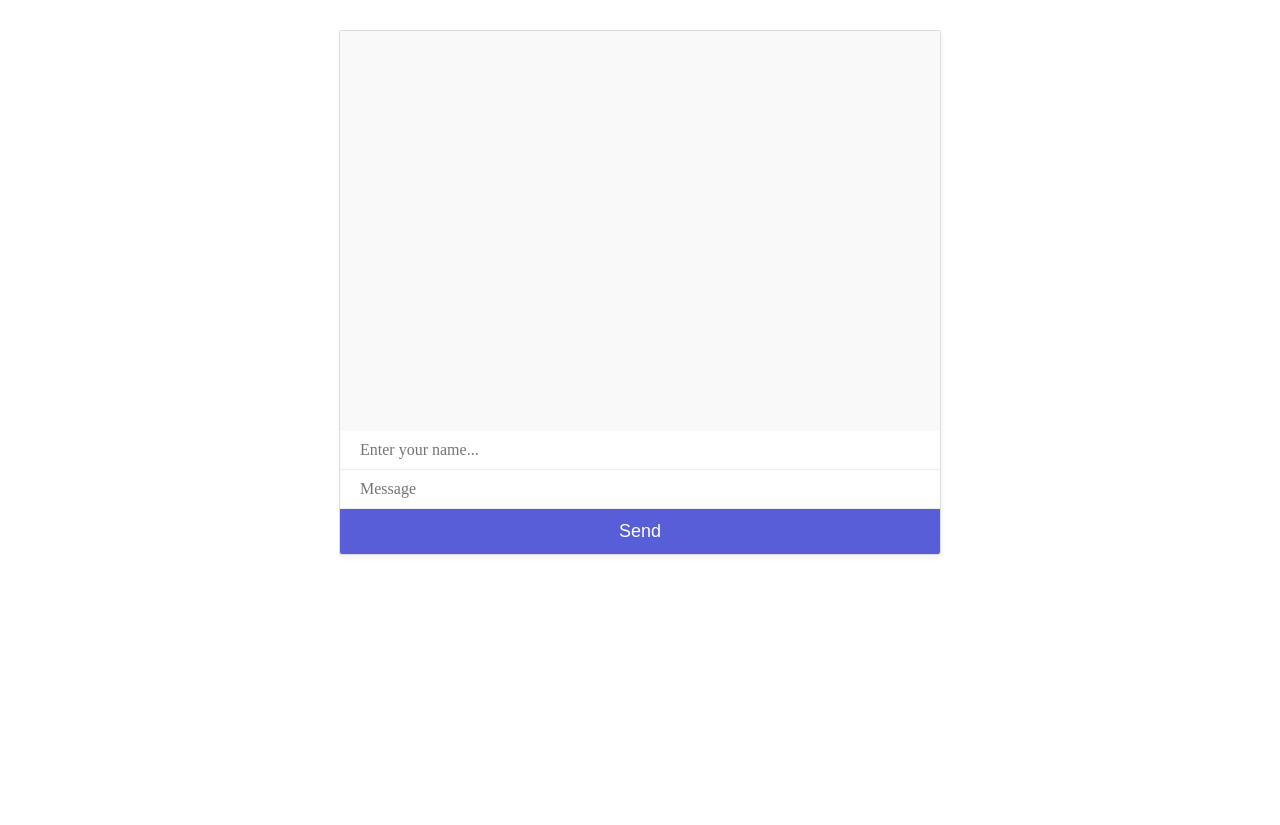
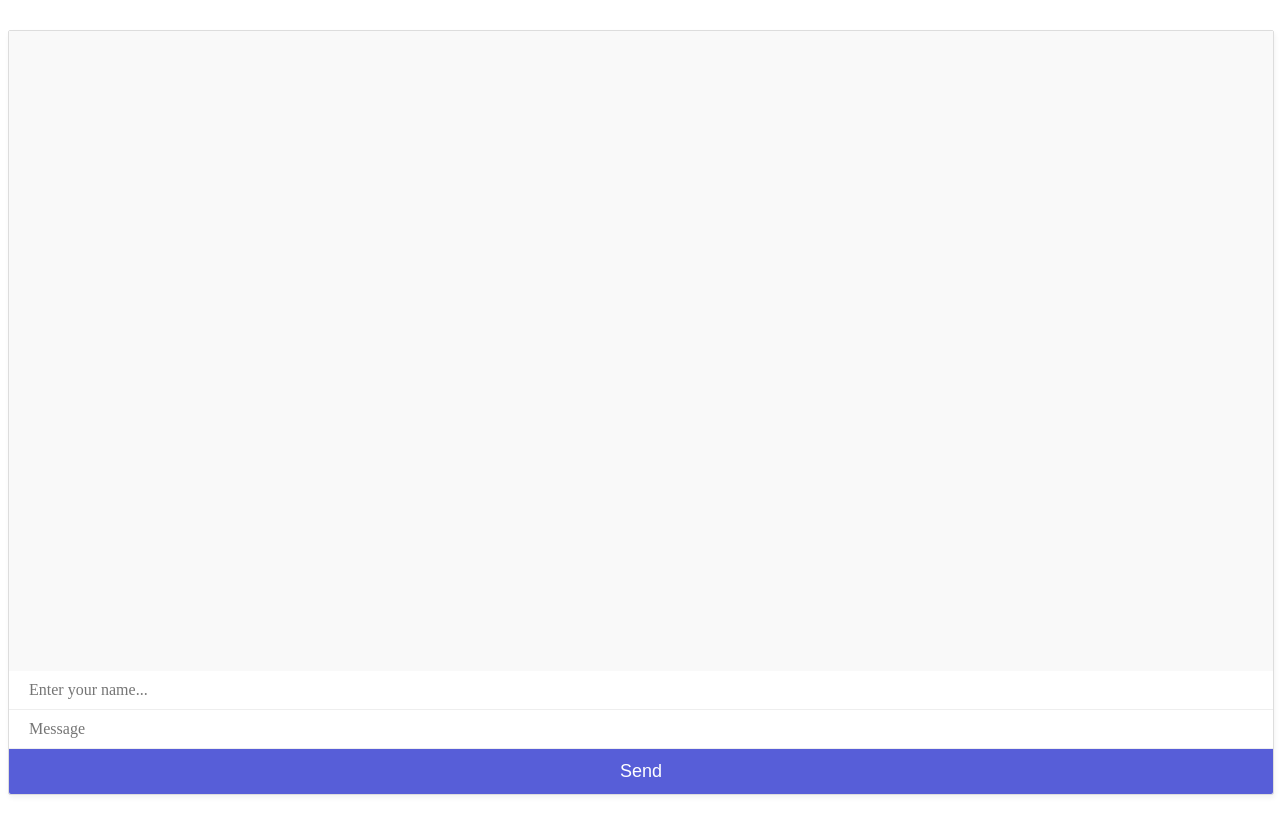
Before and after one commit to elinahovakimyan/chat-with-sockets-and-nodejs, a website: page public/index.html in a window 1280 px wide. Before the commit the page ends 800 px from the top, so only its background shows below. Drawn offline with nearby package versions, Linux system fonts and the light colour scheme; no server answers.

Commit message:
Styling improvements

```diff
--- a/public/chat.js
+++ b/public/chat.js
@@ -31,6 +31,7 @@ message.addEventListener('keypress', function() {
 
 
 // Listen for Events
+
 socket.on('chat', function(data) {
   output.innerHTML += '<p> <strong>' + data.handle + '</strong>: ' + data.message + '</p>';
   feedback.innerHTML = '';
--- a/public/index.html
+++ b/public/index.html
@@ -12,9 +12,11 @@
         <div id="output"></div>
         <div id="feedback"></div>
       </div>
-      <input type="text" id="handle" placeholder="Enter your name...">
-      <input type="text" id="message" placeholder="Message">
-      <button id="send">Send</button>
+      <div class="bottom">
+        <input type="text" id="handle" placeholder="Enter your name...">
+        <input type="text" id="message" placeholder="Message">
+        <button id="send">Send</button>
+      </div>
     </div>
     <script src="/chat.js"></script>
   </body>
--- a/public/styles.css
+++ b/public/styles.css
@@ -1,51 +1,55 @@
-body{
+body {
     font-family: 'Nunito';
 }
 
-h2{
+h2 {
     font-size: 18px;
     padding: 10px 20px;
     color: #575ed8;
 }
 
-#mario-chat{
-    max-width: 600px;
+#mario-chat {
+    max-width: 580px;
     margin: 30px auto;
     border: 1px solid #ddd;
     box-shadow: 1px 3px 5px rgba(0,0,0,0.05);
     border-radius: 2px;
+    bottom: 0;
+    right: 10px;
+    left: 5px;
 }
 
-#chat-window{
-    height: 400px;
+#chat-window {
+    min-height: 400px;
+    height: 80vh;
     overflow: auto;
     background: #f9f9f9;
 }
 
-#output p{
+#output p {
     padding: 14px 0px;
     margin: 0 20px;
     border-bottom: 1px solid #e9e9e9;
     color: #555;
 }
 
-#feedback p{
+#feedback p {
     color: #aaa;
     padding: 14px 0px;
     margin: 0 20px;
 }
 
-#output strong{
+#output strong {
     color: #575ed8;
 }
 
-label{
+label {
     box-sizing: border-box;
     display: block;
     padding: 10px 20px;
 }
 
-input{
+input {
     padding: 10px 20px;
     box-sizing: border-box;
     background: #eee;
@@ -58,7 +62,7 @@ input{
     font-size: 16px;
 }
 
-button{
+button {
     background: #575ed8;
     color: #fff;
     font-size: 18px;
@@ -67,3 +71,12 @@ button{
     width: 100%;
     border-radius: 0 0 2px 2px;
 }
+
+div {
+    min-width: 100% !important;
+}
+
+/* .bottom {
+  position: fixed;
+  bottom: 0;
+} */
```
